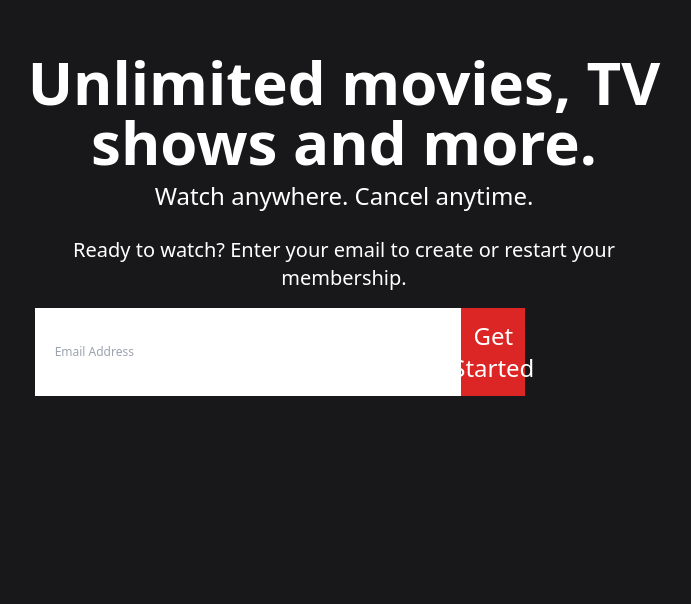
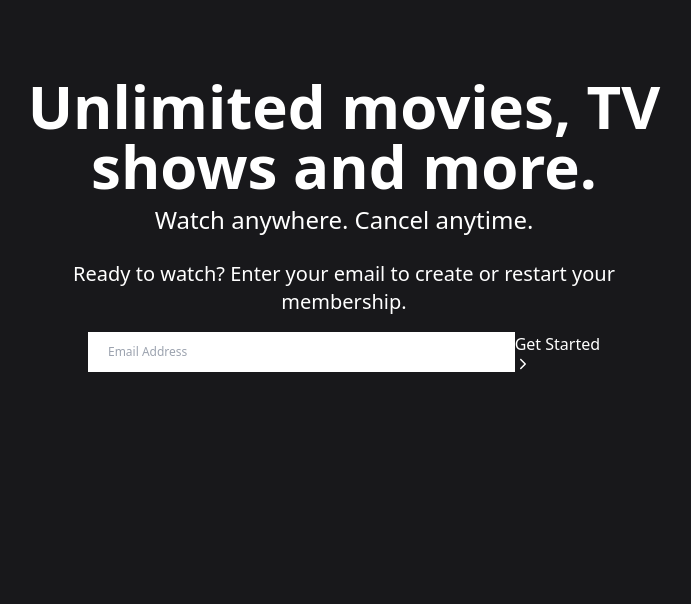
Before and after one commit to anuraggharat/Netflix-Clone, a Next.js app: page / in a window 1280 px wide. Shown: the part 196-800 px from the top of the page, without its empty margins (296-987 px from the left). Built offline with nearby package versions, Linux system fonts and the light colour scheme.

Commit message:
github account working

```diff
--- a/pages/index.tsx
+++ b/pages/index.tsx
@@ -40,7 +40,7 @@ export default function Home() {
 
   const[accClicked,setAccClicked]=useState(null)
 
-  const toggleAccordion=(id)=>{
+  const toggleAccordion=(id:any)=>{
     if (id==accClicked) {
       return setAccClicked(null)
     }
@@ -79,10 +79,8 @@ export default function Home() {
               placeholder="Email Address"
             ></input>
             <Link href={"/signup/registration"}>
-              <a className="w-2/6 bg-red-600 px-1 md:px-5 md:py-3 text-sm md:text-2xl flex flex-row justify-center items-center content-center">
                 Get Started
                 <IoIosArrowForward />
-              </a>
             </Link>
           </div>
         </div>
--- /dev/null
+++ b/pages/profiles.tsx
@@ -0,0 +1,7 @@
+import React from 'react'
+
+export default function profiles() {
+  return (
+    <div>profiles</div>
+  )
+}
```
